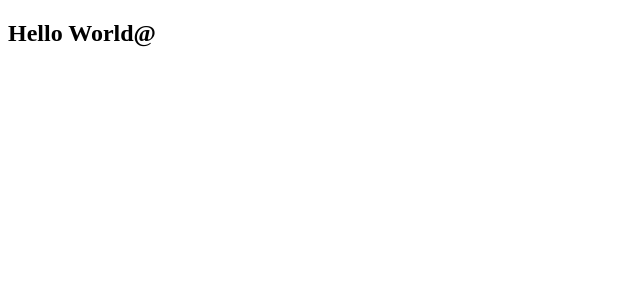
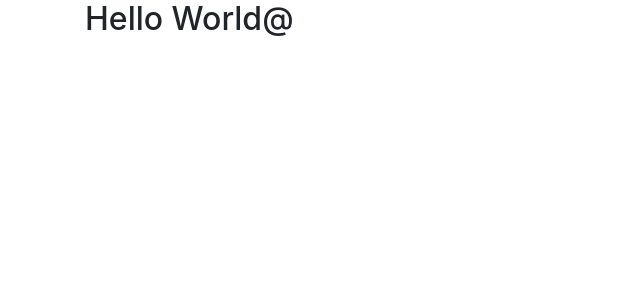
Before and after one commit to farhantahir/movie-hunt-app, a Next.js app: page / in a window 1280 px wide. Shown: the top 300 px of the page, without its empty margins (0-640 px from the left). Built offline with nearby package versions, Linux system fonts and the light colour scheme.

Commit message:
feat: bootstrap added babelrc, jsconfig files created

```diff
--- /dev/null
+++ b/next.config.js
@@ -0,0 +1,3 @@
+const withSass = require('@zeit/next-sass');
+
+module.exports = withSass();
--- a/package.json
+++ b/package.json
@@ -12,8 +12,11 @@
     "lint": "eslint"
   },
   "dependencies": {
+    "@zeit/next-sass": "^1.0.1",
+    "babel-plugin-module-resolver": "^3.2.0",
     "bootstrap": "^4.3.1",
     "next": "^8.0.3",
+    "node-sass": "^4.11.0",
     "react": "^16.8.5",
     "react-dom": "^16.8.5"
   },
--- a/pages/index.js
+++ b/pages/index.js
@@ -1,5 +1,10 @@
 import React from 'react';
+import Layout from '#components/common/layout';
 
-const MovieHuntApp = () => <h2>Hello World@</h2>;
+const MovieHuntApp = () => (
+  <Layout>
+    <h2>Hello World@</h2>
+  </Layout>
+);
 
 export default MovieHuntApp;
--- /dev/null
+++ b/src/components/common/layout/app.scss
@@ -0,0 +1 @@
+@import '~bootstrap/scss/bootstrap';
--- a/src/components/common/layout/index.js
+++ b/src/components/common/layout/index.js
@@ -1,7 +1,9 @@
 import React from 'react';
 
+import './app.scss';
+
 const Layout = ({ children }) => {
-  return <div>{children}</div>;
+  return <div className="container">{children}</div>;
 };
 
 export default Layout;
```
Also changed, not shown: jsconfig.json (added, +10 -0 lines), .babelrc (added), 2 other files (tests, documents, lock files or other folders).
